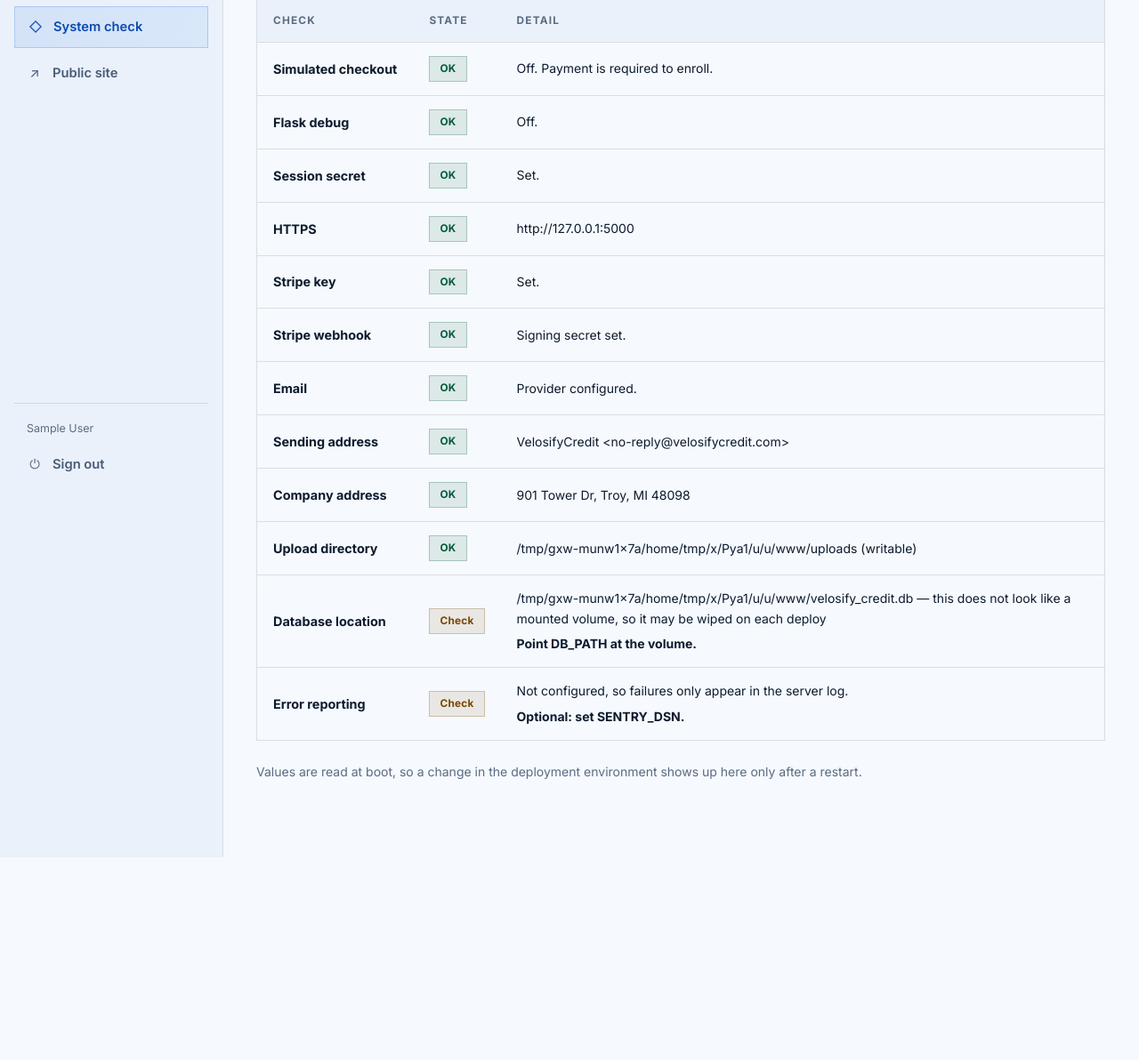
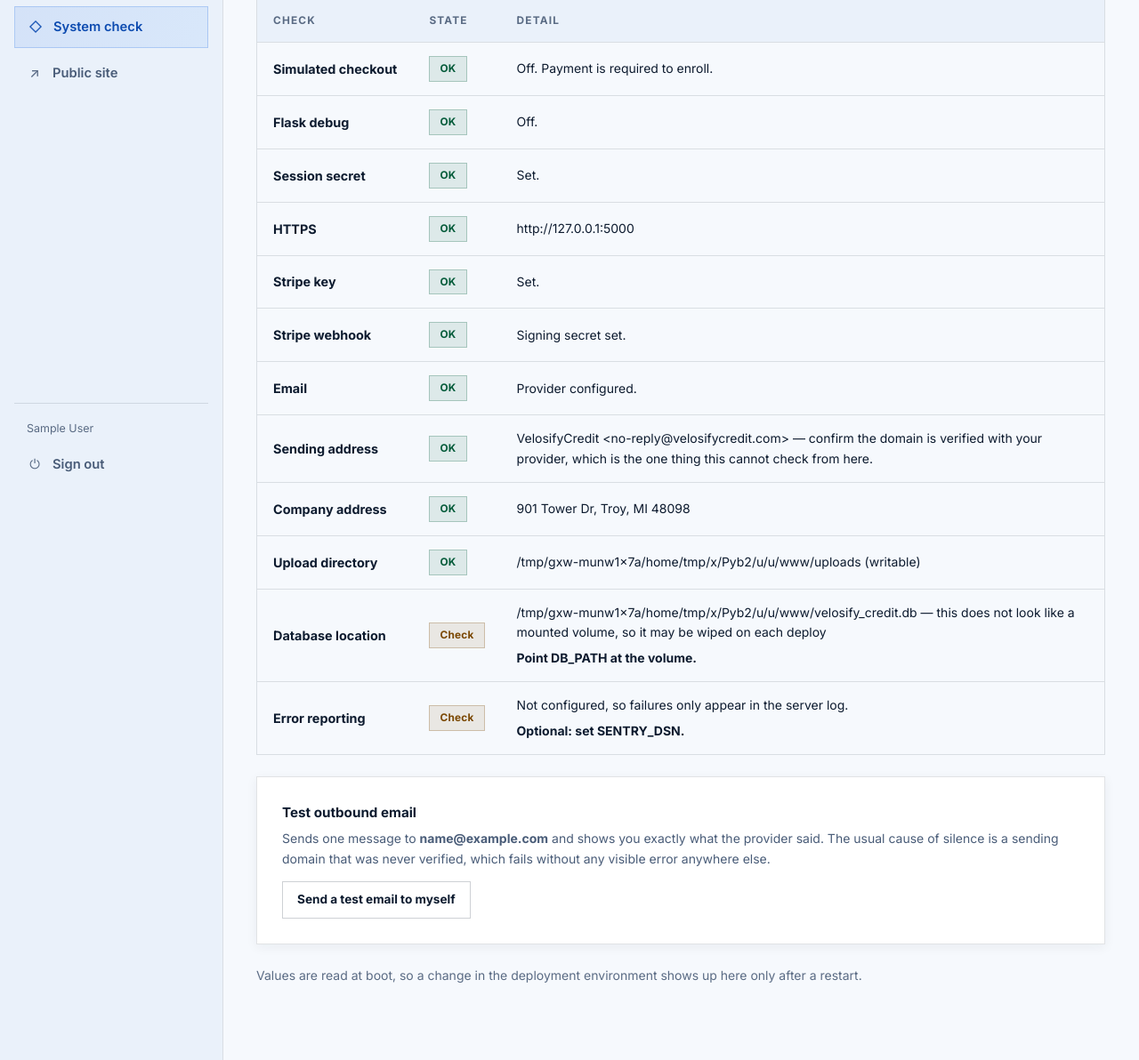
Before and after one commit to velosify/velosify-credit, a Flask app: page /admin/system in a window 1280 px wide. Shown: the part 232-1424 px from the top of the page at 89% size. Before the commit the page ends 1196 px from the top, so only its background shows below. Run offline with Flask 3, Linux system fonts and the light colour scheme; the visitor is signed in with stand-in values (Sample User, id 1); data comes from the database, SQL or seed files in the repository.

Commit message:
Fix outbound mail blocked by Cloudflare, add admin test-email button

```diff
--- a/app.py
+++ b/app.py
@@ -1509,13 +1509,22 @@ def admin_system():
             if mailer.last_error else "")
 
     sender = config.MAIL_FROM.split("<")[-1].strip(">").strip()
-    if "@" in sender and not sender.endswith("@" + config.BRAND_DOMAIN):
+    sender_domain = sender.rsplit("@", 1)[-1] if "@" in sender else ""
+    if sender_domain and sender_domain != config.BRAND_DOMAIN:
+        # Not an error. A different domain is fine as long as the provider has
+        # verified THAT one; matching the site's domain is a trust and
+        # deliverability preference, not a requirement.
         add("Sending address", "warn",
-            f"{config.MAIL_FROM} is not on {config.BRAND_DOMAIN}, which "
-            f"usually means it cannot be authenticated for that domain.",
-            "Send from your own domain and verify it with your provider.")
+            f"Sending as {config.MAIL_FROM}, which is not {config.BRAND_DOMAIN}. "
+            f"That works if {sender_domain} is verified with your provider, "
+            f"but mail from the same domain as the site is trusted more and "
+            f"filtered less.",
+            f"Check {sender_domain} is verified, or verify "
+            f"{config.BRAND_DOMAIN} and send from there.")
     else:
-        add("Sending address", "ok", config.MAIL_FROM)
+        add("Sending address", "ok",
+            f"{config.MAIL_FROM} — confirm the domain is verified with your "
+            f"provider, which is the one thing this cannot check from here.")
 
     # --- Compliance and storage ------------------------------------------
     add("Company address", "ok" if config.COMPANY_ADDRESS else "fail",
@@ -1544,6 +1553,41 @@ def admin_system():
         "warn": sum(1 for c in checks if c["state"] == "warn"),
     }
     return render_template("admin/system.html", checks=checks, counts=counts)
+
+
+@app.post("/admin/system/test-email")
+@require_admin
+def admin_test_email():
+    """Send a real message to the signed-in admin and report what happened.
+
+    "Is email working?" was previously answerable only by inviting a colleague
+    and waiting to hear whether anything arrived. This asks the provider
+    directly and shows its own words back, which is how an unverified sending
+    domain becomes a sentence instead of a mystery.
+    """
+    actor = current_user()
+    ok = mailer.send_email(
+        to=actor["email"],
+        subject=f"{config.BRAND_NAME} test email",
+        text=(
+            "This is a test from your admin panel.\n\n"
+            "If you are reading it, outbound email is working: invites, "
+            "password resets and client case updates will all reach people.\n\n"
+            f"Sent from {config.MAIL_FROM}\n"
+            f"Requested by {actor['email']}\n"
+        ),
+    )
+    audit("admin.test_email", actor=actor,
+          detail="delivered to provider" if ok else mailer.last_error)
+    get_db().commit()
+
+    if ok:
+        flash(f"Accepted by the mail provider, addressed to {actor['email']}. "
+              f"If it does not arrive within a minute or two, check your spam "
+              f"folder and then the provider's own logs.", "success")
+    else:
+        flash(f"The mail provider refused it: {mailer.last_error}", "error")
+    return redirect(url_for("admin_system"))
 
 
 @app.post("/admin/team/invite")
--- a/templates/admin/system.html
+++ b/templates/admin/system.html
@@ -57,6 +57,23 @@
   </table>
 </div>
 
+{#  A real send, to the signed-in admin, reporting the provider's own answer.
+    Cheaper than inviting a colleague and waiting to see if anything lands. #}
+<div class="card mt-2">
+  <div class="card-title" style="font-size:.95rem">Test outbound email</div>
+  <p class="small muted">
+    Sends one message to <strong>{{ user.email }}</strong> and shows you exactly
+    what the provider said. The usual cause of silence is a sending domain that
+    was never verified, which fails without any visible error anywhere else.
+  </p>
+  <form method="post" action="{{ url_for('admin_test_email') }}">
+    {{ csrf_field() }}
+    <button class="btn btn-ghost btn-sm" type="submit" data-busy="Sending…">
+      Send a test email to myself
+    </button>
+  </form>
+</div>
+
 <p class="small faint mt-2">
   Values are read at boot, so a change in the deployment environment shows up
   here only after a restart.
```
Also changed, not shown: mailer.py (+8 -0 lines), seed_demo.py (+62 -27 lines).
